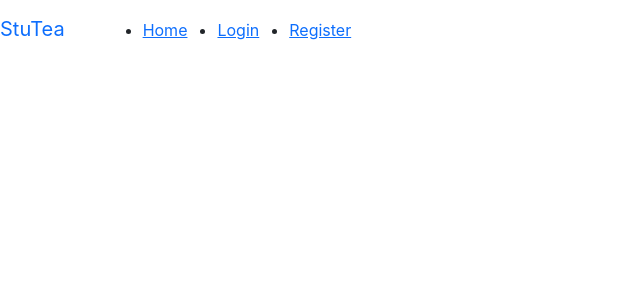
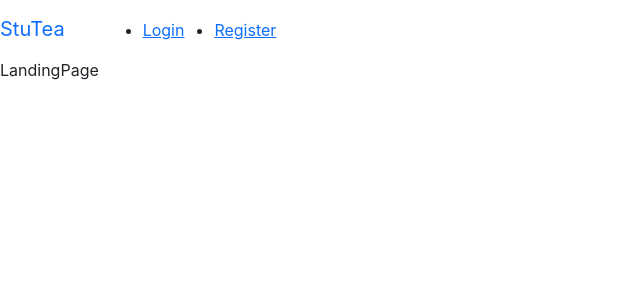
Before and after one commit to harshjohar/stutea, a React (Create React App) app: page / in a window 1280 px wide. Shown: the top 300 px of the page, without its empty margins (0-640 px from the left). Built offline with nearby package versions, Linux system fonts and the light colour scheme.

Commit message:
landing page and dashboard routes

```diff
--- /dev/null
+++ b/src/components/Dashboard.js
@@ -0,0 +1,12 @@
+import React from 'react'
+import "../css/Dashboard.css"
+
+const Dashboard = () => {
+    return (
+        <div>
+            DashBoard
+        </div>
+    )
+}
+
+export default Dashboard;
--- a/src/components/Home.js
+++ b/src/components/Home.js
@@ -1,10 +1,13 @@
 import React from 'react'
+import Dashboard from './Dashboard'
+import LandingPage from './LandingPage'
 
 export const Home = () => {
     return (
-        <div>
-
-        </div>
+        <>
+        {!(localStorage.getItem('token')) && <LandingPage/>}
+        {(localStorage.getItem('token')) && <Dashboard/>}
+        </>
     )
 }
 export default Home
--- /dev/null
+++ b/src/components/LandingPage.js
@@ -0,0 +1,11 @@
+import React from 'react'
+import "../css/LandingPage.css"
+const LandingPage = () => {
+    return (
+        <div>
+            LandingPage
+        </div>
+    )
+}
+
+export default LandingPage;
--- a/src/components/Navbar.js
+++ b/src/components/Navbar.js
@@ -1,7 +1,12 @@
 import React from "react";
 // import PropTypes from "prop-types";
-import { Link } from "react-router-dom";
+import { Link, useHistory } from "react-router-dom";
 const Navbar = () => {
+  let history = useHistory();
+  const logout = ()=> {
+    localStorage.removeItem('token')
+    history.push('/login')
+  }
   return (
     <>
       <nav>
@@ -9,13 +14,8 @@ const Navbar = () => {
           <Link className="navbar-brand" to="/">
             StuTea
           </Link>
-          <div >
+          {!localStorage.getItem('token')?<div>
             <ul style={{ display: "flex", marginTop: '9px'}}>
-              <li className="nav-item" style={{marginLeft: '30px'}}>
-                <Link to="/">
-                  Home
-                </Link>
-              </li>
                <li style={{marginLeft: '30px'}}>
                 <Link to="/login">
                   Login
@@ -27,7 +27,9 @@ const Navbar = () => {
                 </Link>
               </li>
             </ul>
-          </div>
+          </div>:<button onClick={logout}>
+                  Logout
+                  </button>}
         </div>
       </nav>
     </>
```
Also changed, not shown: src/css/Dashboard.css (added), src/css/LandingPage.css (added).
